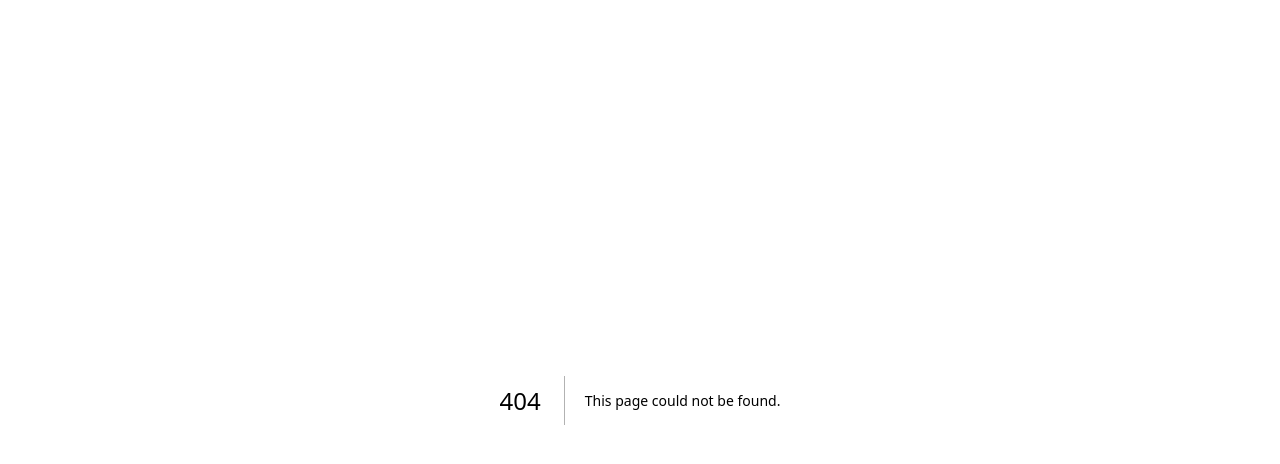
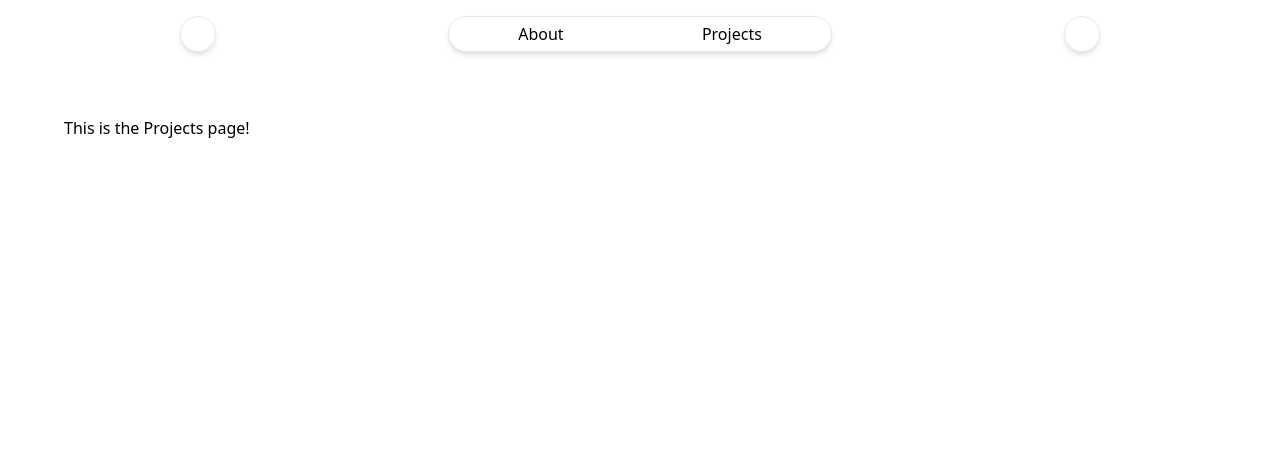
Before and after one commit to duonghao/nextjs-portfolio, a Next.js app: page /projects in a window 1280 px wide. Before the commit this address had no page. Shown: the top 464 px of the page. Built offline with nearby package versions, Linux system fonts and the light colour scheme.

Commit message:
Added new pages

```diff
--- /dev/null
+++ b/pages/about.js
@@ -0,0 +1,11 @@
+import Layout from "../components/layout";
+import Navbar from "../components/navbar";
+
+export default function About() {
+    return (
+        <Layout>
+            <Navbar></Navbar>
+            <div>This is the About page!</div>
+        </Layout>
+    )
+}
--- /dev/null
+++ b/pages/projects.js
@@ -0,0 +1,11 @@
+import Layout from "../components/layout";
+import Navbar from "../components/navbar";
+
+export default function Projects() {
+    return (
+        <Layout>
+            <Navbar></Navbar>
+            <div>This is the Projects page!</div>
+        </Layout>
+    )
+}
```
